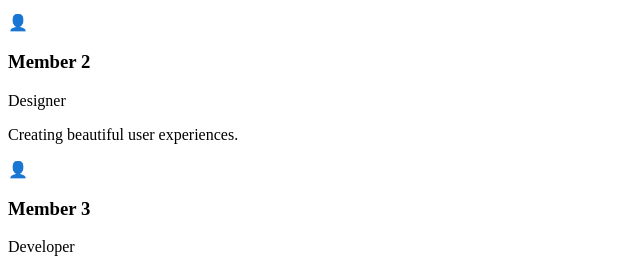
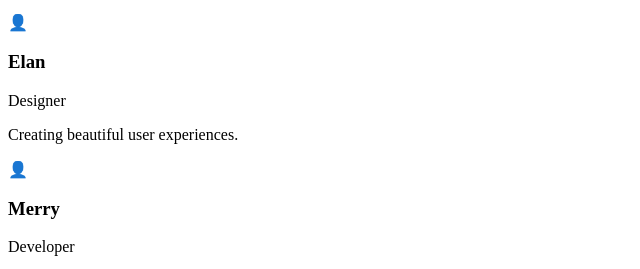
Before and after one commit to Buttsharkk/team-front, a plain HTML site: page index.html in a window 1280 px wide. Shown: the part 188-457 px from the top of the page, without its empty margins (0-640 px from the left). Drawn offline with Linux system fonts and the light colour scheme.

```diff
--- a/index.html
+++ b/index.html
@@ -9,13 +9,13 @@
         </div>
         <div class="member-card">
             <div class="member-avatar">👤</div>
-            <h3>Member 2</h3>
+            <h3>Elan</h3>
             <p class="role">Designer</p>
             <p class="bio">Creating beautiful user experiences.</p>
         </div>
         <div class="member-card">
             <div class="member-avatar">👤</div>
-            <h3>Member 3</h3>
+            <h3>Merry</h3>
             <p class="role">Developer</p>
             <p class="bio">Full-stack enthusiast and problem solver.</p>
         </div>
```
